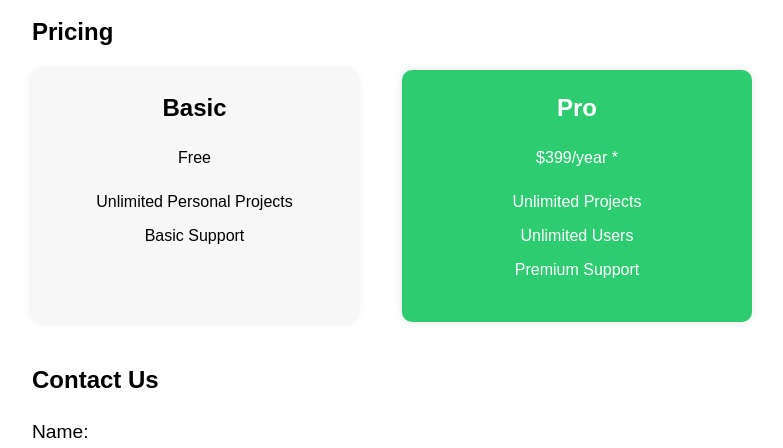
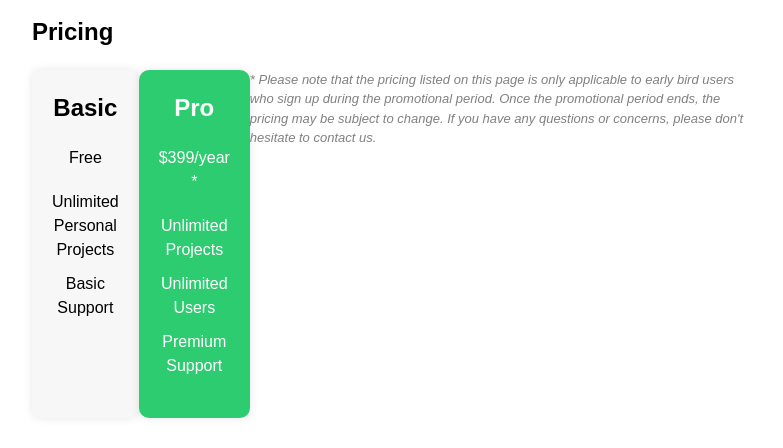
Before and after one commit to asqatasko/home, a plain HTML site: page index.html in a window 1280 px wide. Shown: the part 787-1235 px from the top of the page, without its empty margins (248-1031 px from the left). Drawn offline with Linux system fonts and the light colour scheme.

Commit message:
added pricing disclaimer

```diff
--- a/index.html
+++ b/index.html
@@ -85,6 +85,10 @@
         <li>Premium Support</li>
       </ul>
     </div>
+    <p style="color: #808080; font-size: small; font-style: italic;">
+    * Please note that the pricing listed on this page is only applicable to early bird users who sign up during the promotional period. Once the promotional period ends, the pricing may be subject to change. If you have any questions or concerns, please don't hesitate to contact us.
+    </p>
+
   </div>
 </section>
 
```
